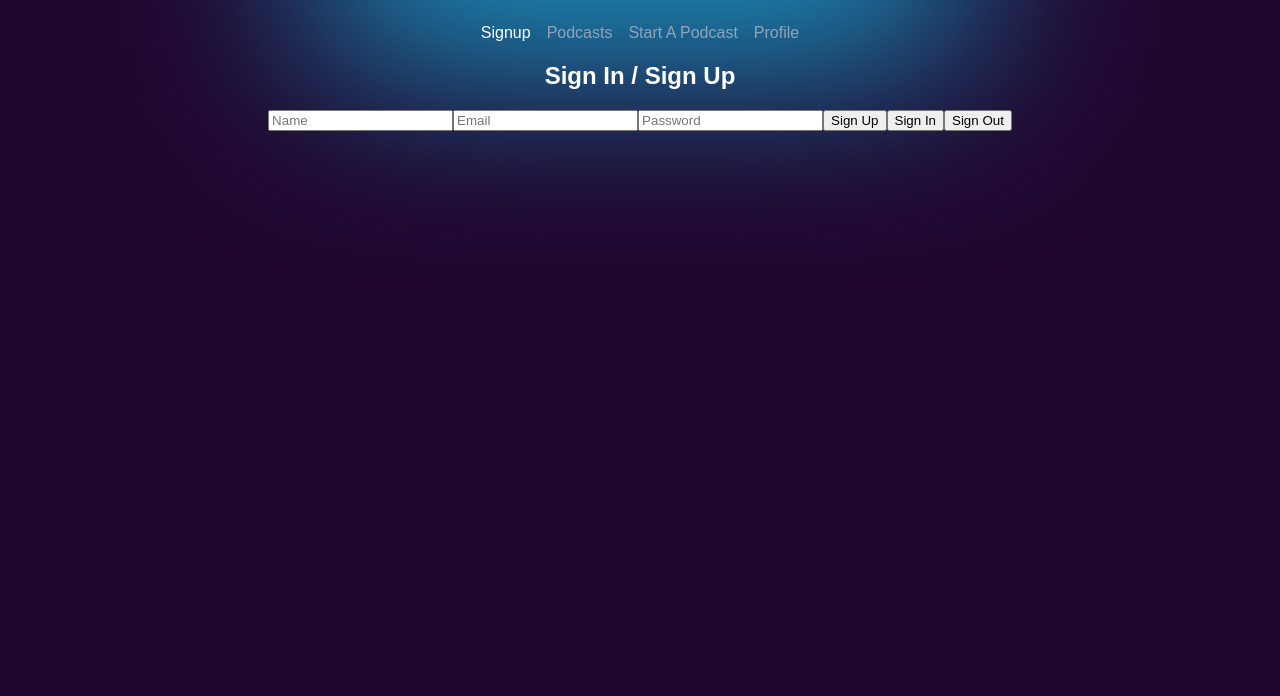
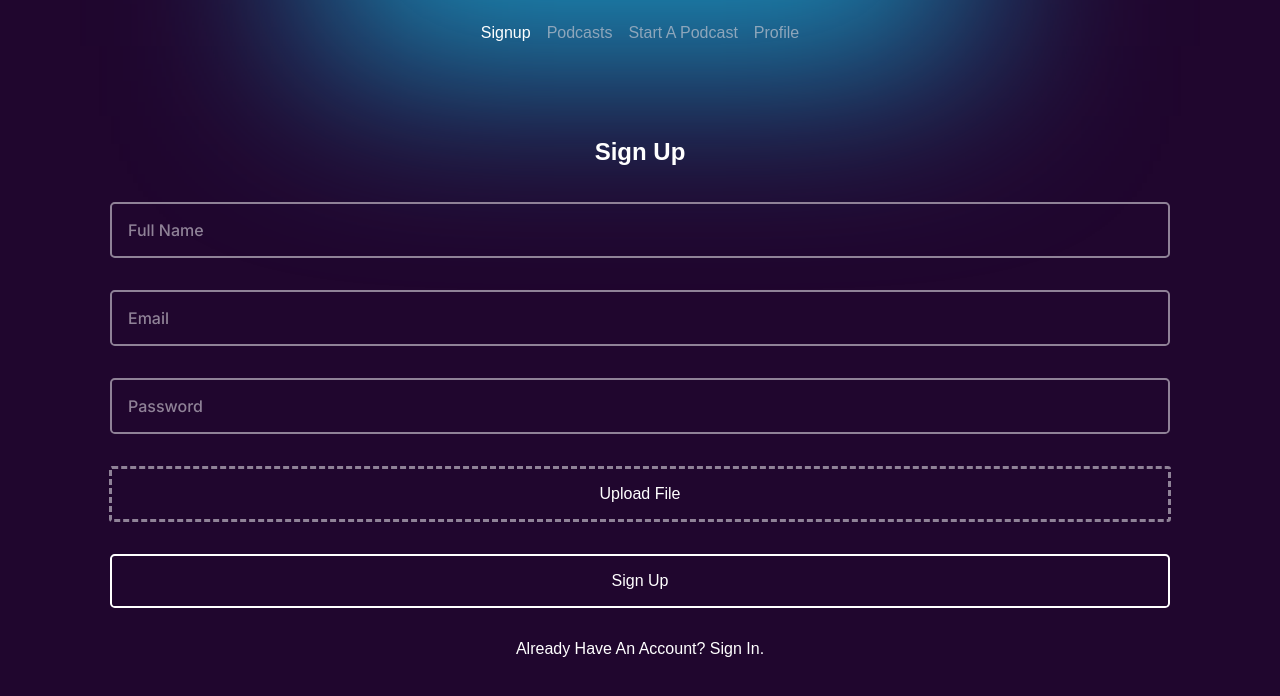
Before and after one commit to AVIVASHISHTA29/podcast-react, a React (Create React App) app: page / in a window 1280 px wide. Shown: the top 696 px of the page. Built offline with nearby package versions, Linux system fonts and the light colour scheme; no server answers.

Commit message:
basic styling

```diff
--- a/src/App.js
+++ b/src/App.js
@@ -32,6 +32,7 @@ function App() {
                   name: userData.name,
                   email: userData.email,
                   uid: user.uid,
+                  profilePic: userData.profilePic,
                 })
               );
             }
--- /dev/null
+++ b/src/components/Button/index.js
@@ -0,0 +1,11 @@
+import React from "react";
+import "./styles.css";
+function Button({ text, onClick }) {
+  return (
+    <div className="custom-button" onClick={() => onClick()}>
+      {text}
+    </div>
+  );
+}
+
+export default Button;
--- /dev/null
+++ b/src/components/Button/styles.css
@@ -0,0 +1,16 @@
+.custom-button {
+  padding: 1rem;
+  border: 2px solid var(--white);
+  margin: 1rem;
+  width: 80%;
+  margin-left: auto;
+  margin-right: auto;
+  border-radius: 0.3rem;
+  cursor: pointer;
+}
+
+.custom-button:hover {
+  background-color: var(--white);
+  color: var(--theme);
+  transition: all 0.3s;
+}
--- /dev/null
+++ b/src/components/Input/FileInput.js
@@ -0,0 +1,26 @@
+import React from "react";
+import "./styles.css";
+
+const FileInput = ({ onFileSelected }) => {
+  const handleFileChange = (e) => {
+    if (e.target.files && e.target.files.length > 0) {
+      onFileSelected(e.target.files[0]);
+    }
+  };
+
+  return (
+    <>
+      <input
+        type="file"
+        id="hidden-input-file"
+        onChange={handleFileChange}
+        style={{ display: "none" }}
+      />
+      <label htmlFor="hidden-input-file" className="custom-input-file-button">
+        Upload File
+      </label>
+    </>
+  );
+};
+
+export default FileInput;
--- /dev/null
+++ b/src/components/Input/index.js
@@ -0,0 +1,15 @@
+import React from "react";
+import "./styles.css";
+function InputComponent({ type, state, setState, placeholder }) {
+  return (
+    <input
+      type={type}
+      value={state}
+      onChange={(e) => setState(e.target.value)}
+      placeholder={placeholder}
+      className="custom-input"
+    />
+  );
+}
+
+export default InputComponent;
--- /dev/null
+++ b/src/components/Input/styles.css
@@ -0,0 +1,43 @@
+.custom-input {
+  border: 2px solid var(--purple-grey);
+  border-radius: 0.3rem;
+  padding: 1rem;
+  color: var(--white);
+  background-color: transparent;
+  font-size: 1rem;
+  margin: 1rem;
+  width: 80%;
+  font-family: "Inter";
+  font-weight: 500;
+}
+
+.custom-input::placeholder {
+  color: var(--purple-grey);
+}
+
+.custom-input:focus {
+  outline: none;
+  border-color: var(--white);
+  transition: all 0.3s;
+}
+
+.custom-input-file-button {
+  font-weight: 500;
+  width: 80%;
+  margin: 1rem;
+  margin-bottom: 2rem;
+  margin-left: auto;
+  margin-right: auto;
+  border-radius: 0.2rem;
+  padding: 1rem;
+  display: flex;
+  justify-content: center;
+  align-items: center;
+  border: 3px dashed var(--purple-grey);
+}
+
+.custom-input-file-button:hover {
+  border: 3px solid var(--white);
+  transition: all 0.5s;
+  cursor: pointer;
+}
--- a/src/index.css
+++ b/src/index.css
@@ -1,19 +1,23 @@
+@import url("https://fonts.googleapis.com/css2?family=Inter:wght@100;200;300;400;500;600;700;800;900&display=swap");
 :root {
   --theme: #20062e;
   --blue: #18b2de;
   --white: #fff;
   --grey: #d7d7d7;
+  --purple-grey: #8f8297;
 }
 body {
   margin: 0;
-  font-family: -apple-system, BlinkMacSystemFont, "Segoe UI", "Roboto", "Oxygen",
-    "Ubuntu", "Cantarell", "Fira Sans", "Droid Sans", "Helvetica Neue",
-    sans-serif;
+  font-family: "Inter", sans-serif;
   -webkit-font-smoothing: antialiased;
   -moz-osx-font-smoothing: grayscale;
   background-color: var(--theme);
   color: var(--white);
 }
+.signup-form {
+  margin-top: 6rem;
+}
+
 /*
 a {
   color: var(--grey);
--- a/src/pages/CreatePodcast.js
+++ b/src/pages/CreatePodcast.js
@@ -5,6 +5,9 @@ import { collection, addDoc } from "firebase/firestore";
 import { ref, uploadBytes, getDownloadURL } from "firebase/storage";
 import { useNavigate } from "react-router-dom";
 import Header from "../components/Header";
+import InputComponent from "../components/Input";
+import FileInput from "../components/Input/FileInput";
+import Button from "../components/Button";
 
 export default function CreatePodcast() {
   const [title, setTitle] = useState("");
@@ -12,9 +15,7 @@ export default function CreatePodcast() {
   const [bannerImage, setBannerImage] = useState(null);
   const navigate = useNavigate();
 
-  const handleSubmit = async (e) => {
-    e.preventDefault();
-
+  const handleSubmit = async () => {
     try {
       const imageRef = ref(
         storage,
@@ -43,37 +44,30 @@ export default function CreatePodcast() {
     }
   };
 
-  const handleImageChange = (e) => {
-    if (e.target.files[0]) {
-      setBannerImage(e.target.files[0]);
-    }
+  const handleImageChange = (file) => {
+    setBannerImage(file);
   };
 
   return (
     <div>
       <Header />
       <h2>Create Podcast</h2>
-      <form onSubmit={handleSubmit}>
-        <input
+      <form>
+        <InputComponent
           type="text"
           placeholder="Title"
-          value={title}
-          onChange={(e) => setTitle(e.target.value)}
-          required
+          state={title}
+          setState={setTitle}
         />
-        <textarea
+        <InputComponent
+          type="text"
           placeholder="Description"
-          value={description}
-          onChange={(e) => setDescription(e.target.value)}
-          required
+          state={description}
+          setState={setDescription}
         />
-        <input
-          type="file"
-          accept="image/*"
-          onChange={handleImageChange}
-          required
-        />
-        <button type="submit">Create Podcast</button>
+
+        <FileInput onFileSelected={handleImageChange} />
+        <Button text="Create Podcast" onClick={handleSubmit} />
       </form>
     </div>
   );
--- a/src/pages/PodcastDetails.js
+++ b/src/pages/PodcastDetails.js
@@ -1,15 +1,17 @@
 // components/PodcastDetails.js
 import React, { useEffect, useState } from "react";
-import { useParams } from "react-router-dom";
+import { Link, useParams } from "react-router-dom";
 import { db } from "../firebase";
 import { doc, getDoc, collection, query, onSnapshot } from "firebase/firestore";
 import AudioPlayer from "../components/AudioPlayer";
 import Header from "../components/Header";
+import { useSelector } from "react-redux";
 
 function PodcastDetails() {
   const { podcastId } = useParams();
   const [podcast, setPodcast] = useState(null);
   const [episodes, setEpisodes] = useState([]);
+  const user = useSelector((state) => state.user.user);
 
   useEffect(() => {
     const fetchPodcast = async () => {
@@ -66,6 +68,9 @@ function PodcastDetails() {
           </li>
         ))}
       </ul>
+      {podcast.createdBy == user.uid && (
+        <Link to={`/podcast/${podcastId}/create-episode`}>Create Episode</Link>
+      )}
     </div>
   );
 }
--- a/src/pages/Profile.js
+++ b/src/pages/Profile.js
@@ -21,6 +21,7 @@ function Profile() {
       <p>Name: {user.name}</p>
       <p>Email: {user.email}</p>
       <p>UID: {user.uid}</p>
+      <img src={user.profilePic} width="300" />
     </div>
   );
 }
--- a/src/pages/SignInSignUp.js
+++ b/src/pages/SignInSignUp.js
@@ -2,7 +2,7 @@
 import React, { useEffect, useState } from "react";
 import { useDispatch } from "react-redux";
 import { setUser, clearUser } from "../slices/userSlice";
-import { auth, db } from "../firebase";
+import { auth, db, storage } from "../firebase";
 import {
   createUserWithEmailAndPassword,
   signInWithEmailAndPassword,
@@ -12,6 +12,10 @@ import { doc, getDoc, setDoc } from "firebase/firestore";
 import { useNavigate } from "react-router-dom";
 import { useAuthState } from "react-firebase-hooks/auth";
 import Header from "../components/Header";
+import InputComponent from "../components/Input";
+import Button from "../components/Button";
+import FileInput from "../components/Input/FileInput";
+import { getDownloadURL, ref, uploadBytes } from "firebase/storage";
 
 function SignInSignUp() {
   const dispatch = useDispatch();
@@ -19,9 +23,12 @@ function SignInSignUp() {
   const [email, setEmail] = useState("");
   const [password, setPassword] = useState("");
   const [name, setName] = useState("");
+  const [flag, setFlag] = useState(false);
+  const [fileURL, setFileURL] = useState("");
+  const [loading, setLoading] = useState(false);
 
   const handleSignUp = async (e) => {
-    e.preventDefault();
+    // e.preventDefault();
 
     try {
       const userCredential = await createUserWithEmailAndPassword(
@@ -36,10 +43,18 @@ function SignInSignUp() {
         name: name,
         email: user.email,
         uid: user.uid,
+        profilePic: fileURL,
       });
 
       // Update authentication state and user information in the store
-      dispatch(setUser({ email: user.email, uid: user.uid, name: name }));
+      dispatch(
+        setUser({
+          email: user.email,
+          uid: user.uid,
+          name: name,
+          profilePic: fileURL,
+        })
+      );
       navigate("/profile");
     } catch (error) {
       console.error("Error signing up:", error);
@@ -61,7 +76,12 @@ function SignInSignUp() {
       const userData = userDoc.data();
 
       dispatch(
-        setUser({ name: userData.name, email: user.email, uid: user.uid })
+        setUser({
+          name: userData.name,
+          email: user.email,
+          uid: user.uid,
+          profilePic: userData.profilePic,
+        })
       );
       navigate("/profile");
       // Navigate to the profile page
@@ -79,33 +99,92 @@ function SignInSignUp() {
     }
   };
 
+  const uploadImage = async (file) => {
+    setLoading(true);
+    console.log("hi", file);
+    try {
+      const imageRef = ref(
+        storage,
+        `podcasts/${auth.currentUser.uid}/${Date.now()}`
+      );
+      await uploadBytes(imageRef, file);
+
+      const imageURL = await getDownloadURL(imageRef);
+      setFileURL(imageURL);
+      setLoading(false);
+      console.log("IMageURL", imageURL);
+    } catch (e) {
+      console.log(e);
+    }
+  };
+
   return (
     <div>
       <Header />
-      <h2>Sign In / Sign Up</h2>
+      {!flag ? (
+        <div className="signup-form">
+          <h2>Sign Up</h2>
           <form>
-        <input
+            <InputComponent
               type="text"
-          placeholder="Name"
-          value={name}
-          onChange={(e) => setName(e.target.value)}
+              placeholder="Full Name"
+              state={name}
+              setState={setName}
             />
-        <input
+            <InputComponent
               type="email"
               placeholder="Email"
-          value={email}
-          onChange={(e) => setEmail(e.target.value)}
+              state={email}
+              setState={setEmail}
             />
-        <input
+            <InputComponent
               type="password"
               placeholder="Password"
-          value={password}
-          onChange={(e) => setPassword(e.target.value)}
+              state={password}
+              setState={setPassword}
             />
-        <button onClick={handleSignUp}>Sign Up</button>
-        <button onClick={handleSignIn}>Sign In</button>
-        <button onClick={handleSignOut}>Sign Out</button>
+
+            <FileInput onFileSelected={uploadImage} />
+
+            <Button
+              onClick={handleSignUp}
+              text={loading ? "Loading..." : "Sign Up"}
+            />
+
+            {/* <button onClick={handleSignOut}>Sign Out</button> */}
           </form>
+        </div>
+      ) : (
+        <div>
+          <div className="signup-form">
+            <h2>Sign In</h2>
+            <form>
+              <InputComponent
+                type="email"
+                placeholder="Email"
+                state={email}
+                setState={setEmail}
+              />
+              <InputComponent
+                type="password"
+                placeholder="Password"
+                state={password}
+                setState={setPassword}
+              />
+
+              <Button onClick={handleSignIn} text={"Sign In"} />
+
+              {/* <button onClick={handleSignOut}>Sign Out</button> */}
+            </form>
+          </div>
+        </div>
+      )}
+      <p
+        style={{ cursor: "pointer", marginTop: "2rem" }}
+        onClick={() => setFlag(!flag)}
+      >
+        Already Have An Account? Sign In.
+      </p>
     </div>
   );
 }
```
Also changed, not shown: src/pages/CreateEpisode.js (+16 -23 lines). Lines whose indentation alone changed are shown as unchanged.
